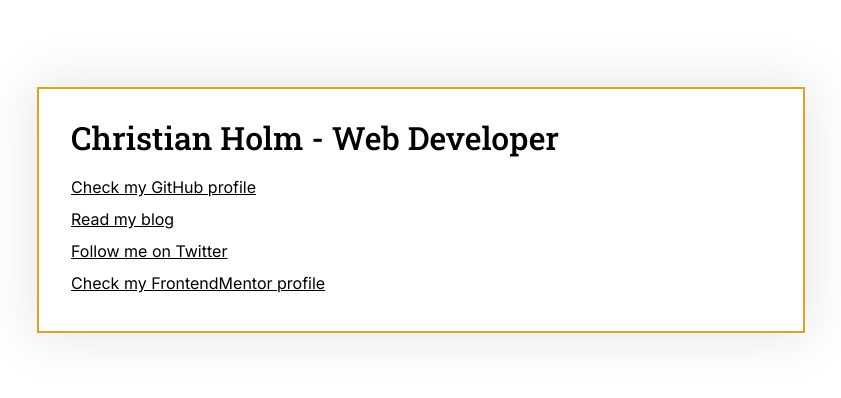
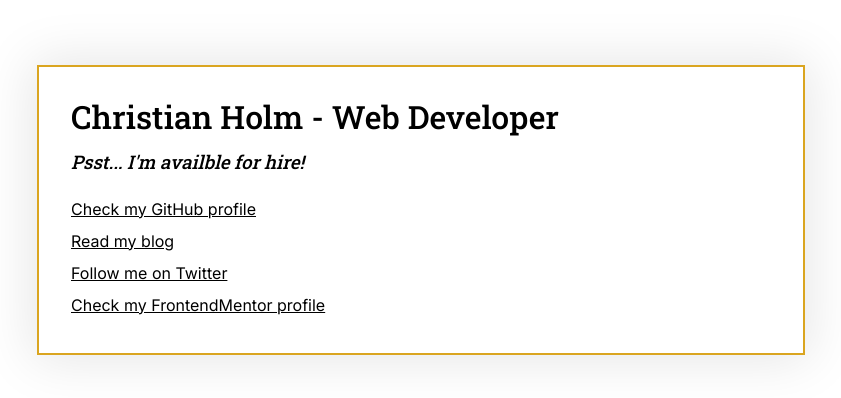
Before and after one commit to Madmanden/christianholmdev, a plain HTML site: page index.html in a window 1280 px wide. Shown: the part 190-588 px from the top of the page, without its empty margins (219-1060 px from the left). Drawn offline with Linux system fonts and the light colour scheme.

Commit message:
change subtitle italic

```diff
--- a/index.html
+++ b/index.html
@@ -16,6 +16,7 @@
 <body>
     <main class="main">
         <h1 class="title">Christian Holm - Web Developer</h1>
+        <h3 class="subtitle">Psst... I'm availble for hire!</h3>
         <p class="body-text">
             <ul>
                 <li><a href="https://github.com/Madmanden" target="_blank">Check my GitHub profile</a></li>
--- a/style.css
+++ b/style.css
@@ -36,6 +36,10 @@ body {
   border: 2px solid goldenrod;
 }
 
+.subtitle {
+  font-style: italic;
+}
+
 ul {
   margin: 0;
   padding: 0;
```
